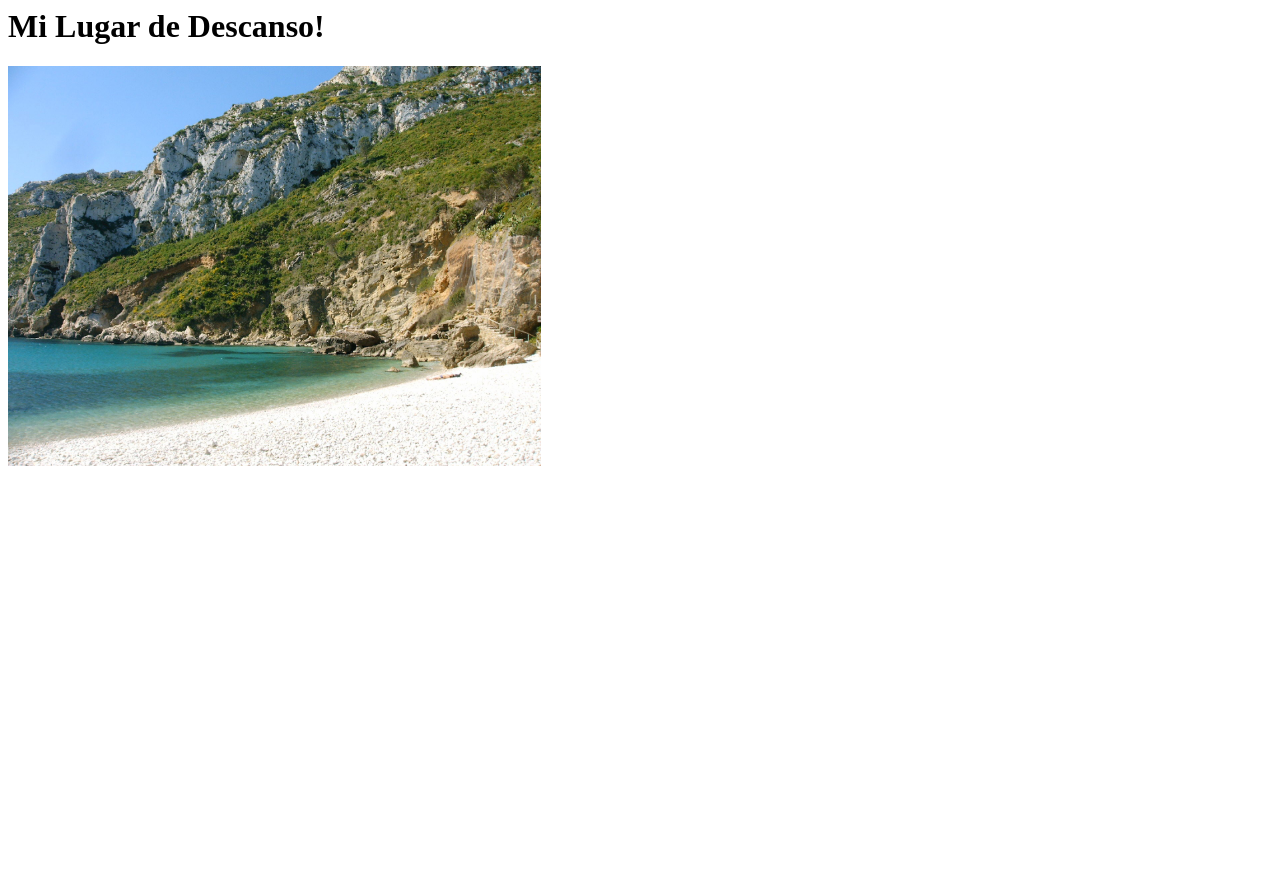
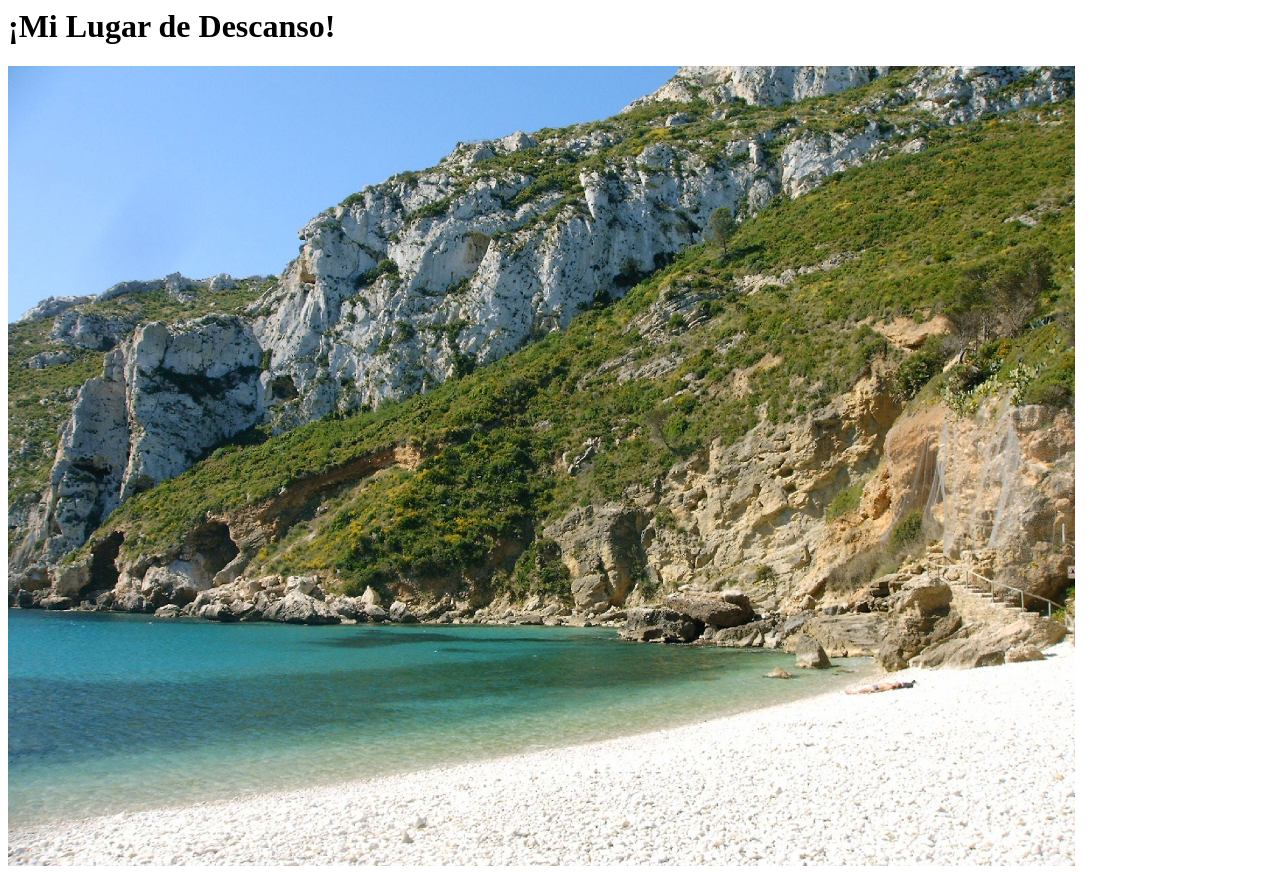
Before and after one commit to CCEREZUELA/CCEREZUELA.github.io, a plain HTML site: page index.html in a window 1280 px wide. Before the commit the page ends 800 px from the top, so only its background shows below. Drawn offline with Linux system fonts and the light colour scheme.

Commit message:
add image

```diff
--- a/index.html
+++ b/index.html
@@ -1,7 +1,7 @@
 <html>
-<h1>Mi Lugar de Descanso! </h1>
+<h1>¡Mi Lugar de Descanso! </h1>
 <div>
-    <img src="Javea.jpg" height="400">
+    <img src="Javea.jpg" height="800">
 </div>
 
 </html>
```
